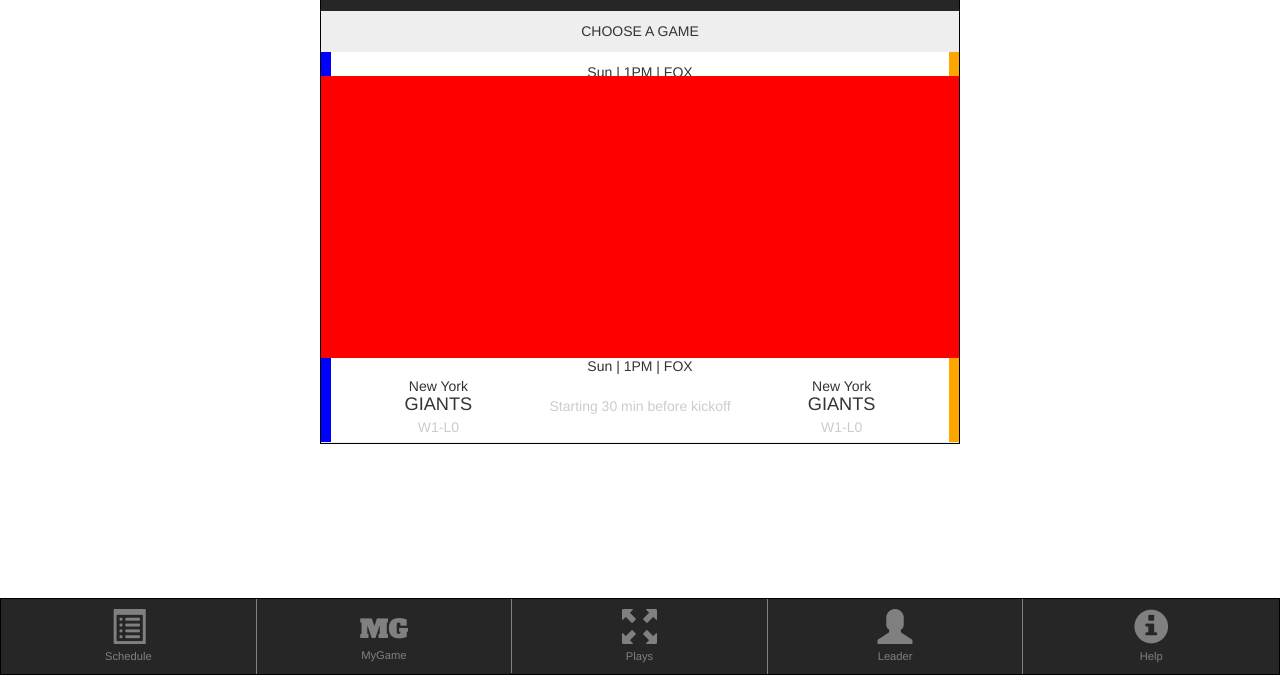
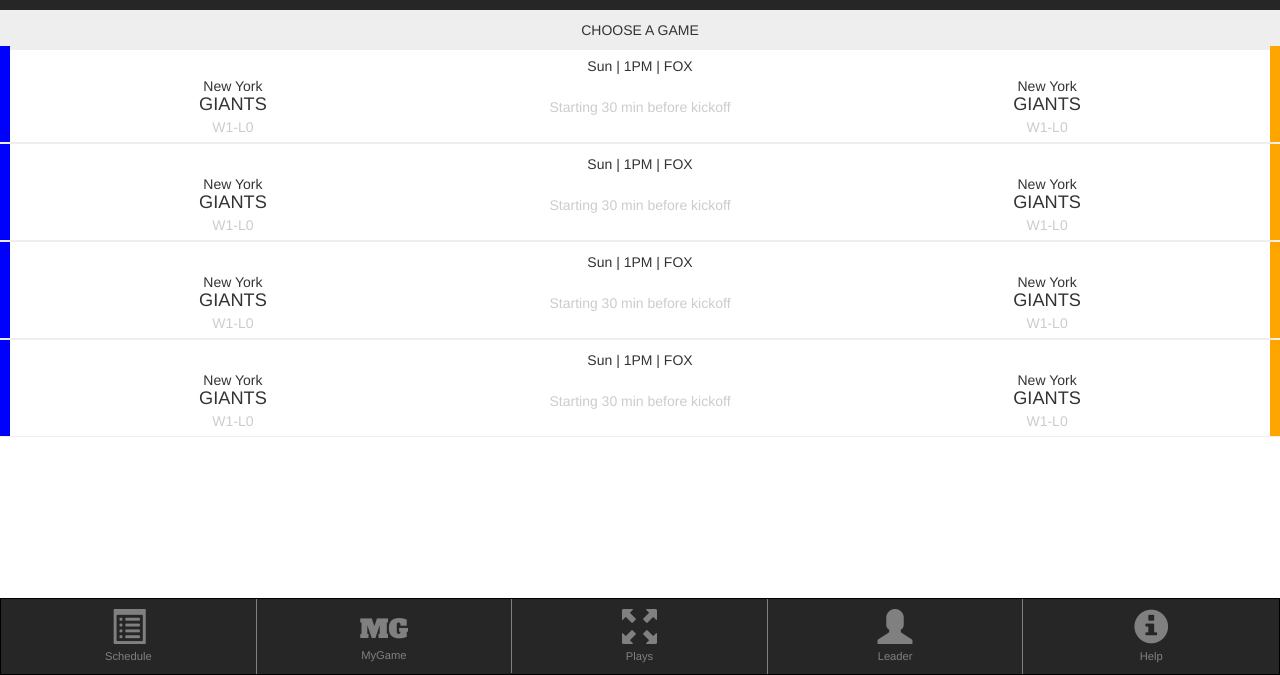
Before and after one commit to c14jcdj/mg, a website: page index.html in a window 1280 px wide. Shown: the part 125-800 px from the top of the page. Drawn offline with Linux system fonts and the light colour scheme.

Commit message:
working without bs

```diff
--- a/index.css
+++ b/index.css
@@ -146,3 +146,12 @@
 .content p {
 	margin: 0;
 }
+
+.game-schedule {
+	position:absolute;
+	top:170px;
+	bottom:75px;
+	left:0;
+	right:0;
+	overflow-x:scroll
+}
--- a/index.html
+++ b/index.html
@@ -21,8 +21,7 @@
 			<h5><span class="glyphicon glyphicon-star" aria-hidden="true"></span>FOOTBALL<span class="glyphicon glyphicon-star" aria-hidden="true"></span></h5>
 		</div>
 		<div class="title">CHOOSE A GAME</div>
-		<div class="game-schedule" >
-
+		<div class="game-schedule" style="position:absolute; top:170px;bottom:75px;left:0;right:0; overflow-x:scroll" >
 			<div class="wrapper">
 				<div class="left-tile"></div>
 				<div class="content">
@@ -150,9 +149,9 @@
 	</script>
 	<!-- END: Underscore Template Definition. -->
 
-		<div class="row" style="margin: 0">
-			<div class="col-xs-12 col-ms-10 col-ms-offset-1 col-sm-10 col-sm-offset-1 col-md-6 col-md-offset-3 col-lg-6 " style="padding:0; border: 1px solid black;">
-				<div id="target" style="position:absolute; top:200px;bottom:85px;left:0;right:0;background-color:red; z-index:1000"></div>
+		<!-- <div class="row" style="margin: 0"> -->
+			<!-- <div class="col-xs-12 col-ms-10 col-ms-offset-1 col-sm-10 col-sm-offset-1 col-md-6 col-md-offset-3 col-lg-6 " style="padding:0; border: 1px solid black;"> -->
+
 			  <div id="view" ></div>
 			  <div id="layout">
 				   	<ul>
@@ -162,8 +161,8 @@
 					    <a href="#/leaderboard"><li><span class="glyphicon glyphicon-user"></span><p>Leader</p></li></a>
 					    <a href="#/help"><li class="chewy"><span class="glyphicon glyphicon-info-sign"></span><p>Help</p></li></a>
 		  			</ul>
-	  			</div>
-			</div>
+	  			<!-- </div> -->
+			<!-- </div> -->
  	</div>
 </body>
 </html>
```
